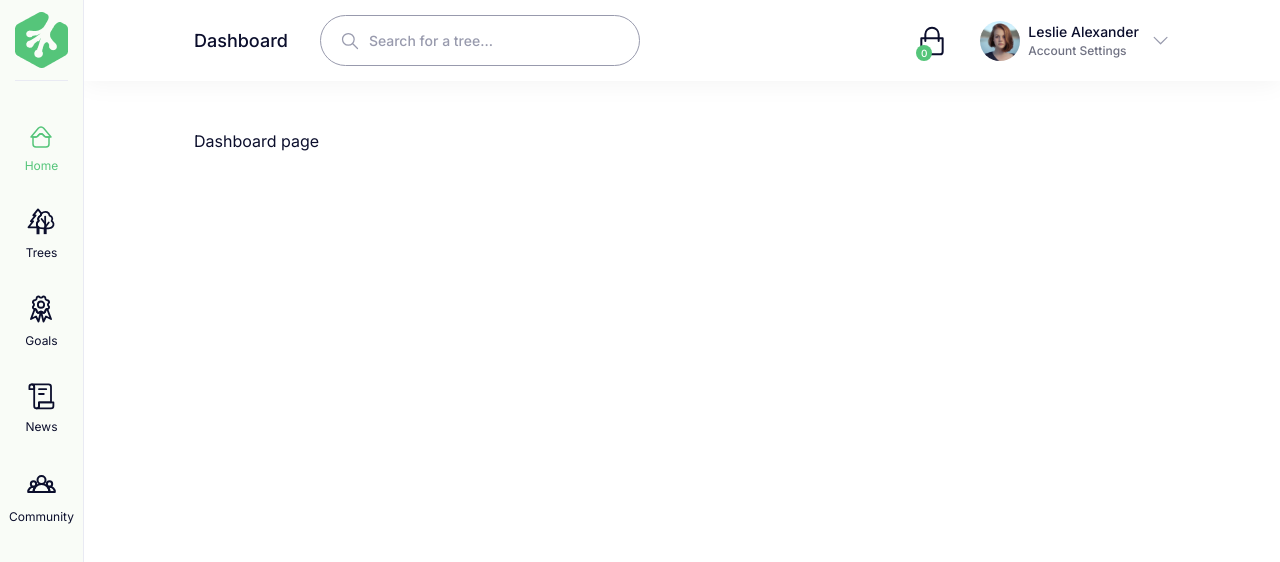
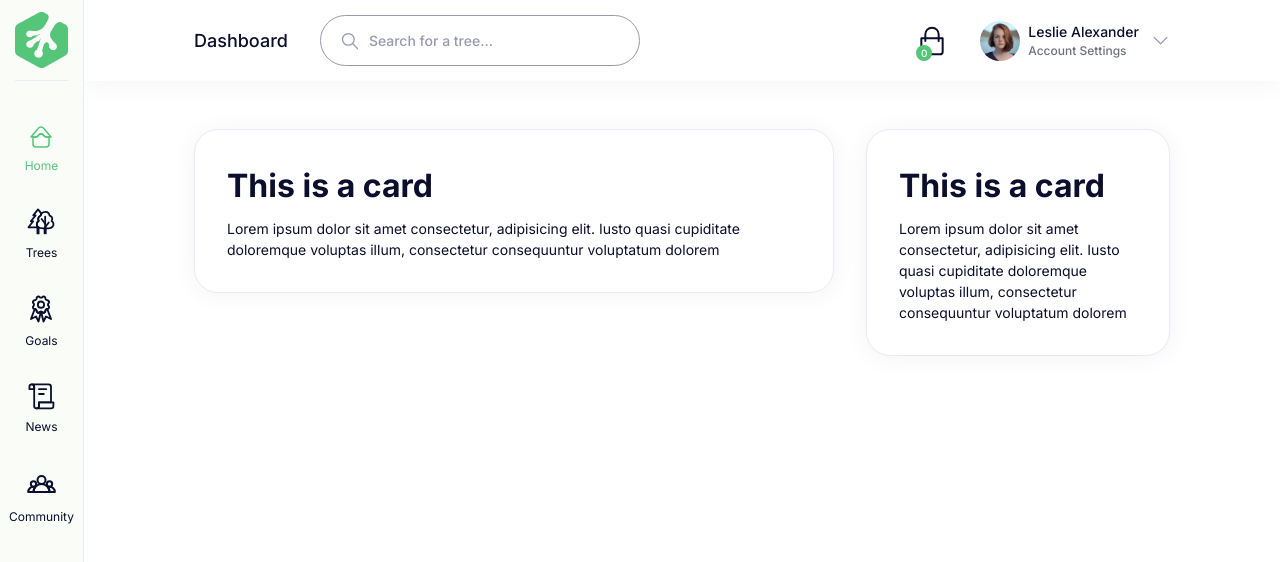
Before and after one commit to Pizzu/earth-rescue-app, a Next.js app: page / in a window 1280 px wide. Shown: the top 562 px of the page. Built offline with nearby package versions, Linux system fonts and the light colour scheme.

Commit message:
feat: create Card component

```diff
--- /dev/null
+++ b/components/ui/card/Card.mocks.ts
@@ -0,0 +1,11 @@
+import { ICard } from './Card';
+
+const card: ICard = {
+  width: 'w-96',
+  background: 'bg-neutral-100',
+  children: 'This is a base card',
+};
+
+export const mockCardProps = {
+  card,
+};
--- /dev/null
+++ b/components/ui/card/Card.tsx
@@ -0,0 +1,18 @@
+export interface ICard {
+  width?: string;
+  height?: string;
+  background: 'bg-neutral-100' | 'bg-neutral-200';
+  children: React.ReactNode;
+}
+
+const Card: React.FC<ICard> = ({ width = 'w-full', height = 'h-auto', background, children }) => {
+  return (
+    <div
+      className={`${width} ${height} ${background} shadow-[0_2px_25px_rgba(0,0,0,0.05)] border-neutral-300 border-0.06 rounded-3xl`}
+    >
+      {children}
+    </div>
+  );
+};
+
+export default Card;
--- a/components/ui/index.ts
+++ b/components/ui/index.ts
@@ -3,6 +3,7 @@ export { default as AccountNavBtn } from './account/btn/AccountNavBtn';
 export { default as AccountNavMenuItem } from './account/item/AccountNavMenuItem';
 export { default as AccountNavMenu } from './account/menu/AccountNavMenu';
 export { default as Avatar } from './avatar/Avatar';
+export { default as Card } from './card/Card';
 export { default as Cart } from './cart/Cart';
 export { default as CartNumber } from './cart/number/CartNumber';
 export { default as Divider } from './divider/Divider';
--- a/pages/index.tsx
+++ b/pages/index.tsx
@@ -1,8 +1,41 @@
 import { SidebarLayout } from '@components/layouts';
+import { BodyText, HeadingText } from '@components/typography';
+import { Card } from '@components/ui';
 import { NextPageWithLayout } from './_app';
 
 const Home: NextPageWithLayout = () => {
-  return <section>Dashboard page</section>;
+  return (
+    <section>
+      <div className="grid grid-cols-12 gap-8 items-stretch">
+        <div className="col-start-1 col-end-9">
+          <Card background="bg-neutral-100">
+            <div className="p-8 flex flex-col gap-2">
+              <HeadingText elementTag="h2" type="text-headingTwo">
+                This is a card
+              </HeadingText>
+              <BodyText type="text-bodyDefault">
+                Lorem ipsum dolor sit amet consectetur, adipisicing elit. Iusto quasi cupiditate doloremque voluptas illum, consectetur
+                consequuntur voluptatum dolorem
+              </BodyText>
+            </div>
+          </Card>
+        </div>
+        <div className="col-start-9 col-end-13">
+          <Card background="bg-neutral-100">
+            <div className="p-8 flex flex-col gap-2">
+              <HeadingText elementTag="h2" type="text-headingTwo">
+                This is a card
+              </HeadingText>
+              <BodyText type="text-bodyDefault">
+                Lorem ipsum dolor sit amet consectetur, adipisicing elit. Iusto quasi cupiditate doloremque voluptas illum, consectetur
+                consequuntur voluptatum dolorem
+              </BodyText>
+            </div>
+          </Card>
+        </div>
+      </div>
+    </section>
+  );
 };
 
 export default Home;
```
Also changed, not shown: 1 other file (tests, documents, lock files or other folders).
